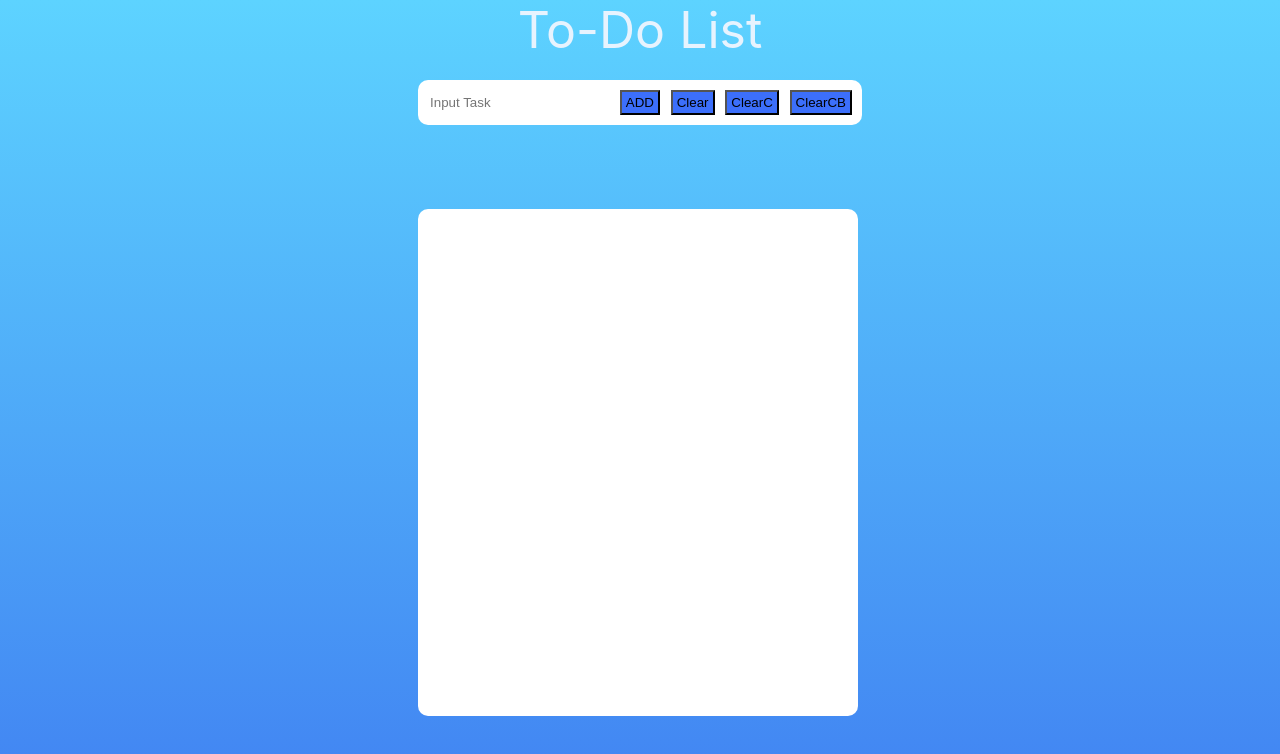
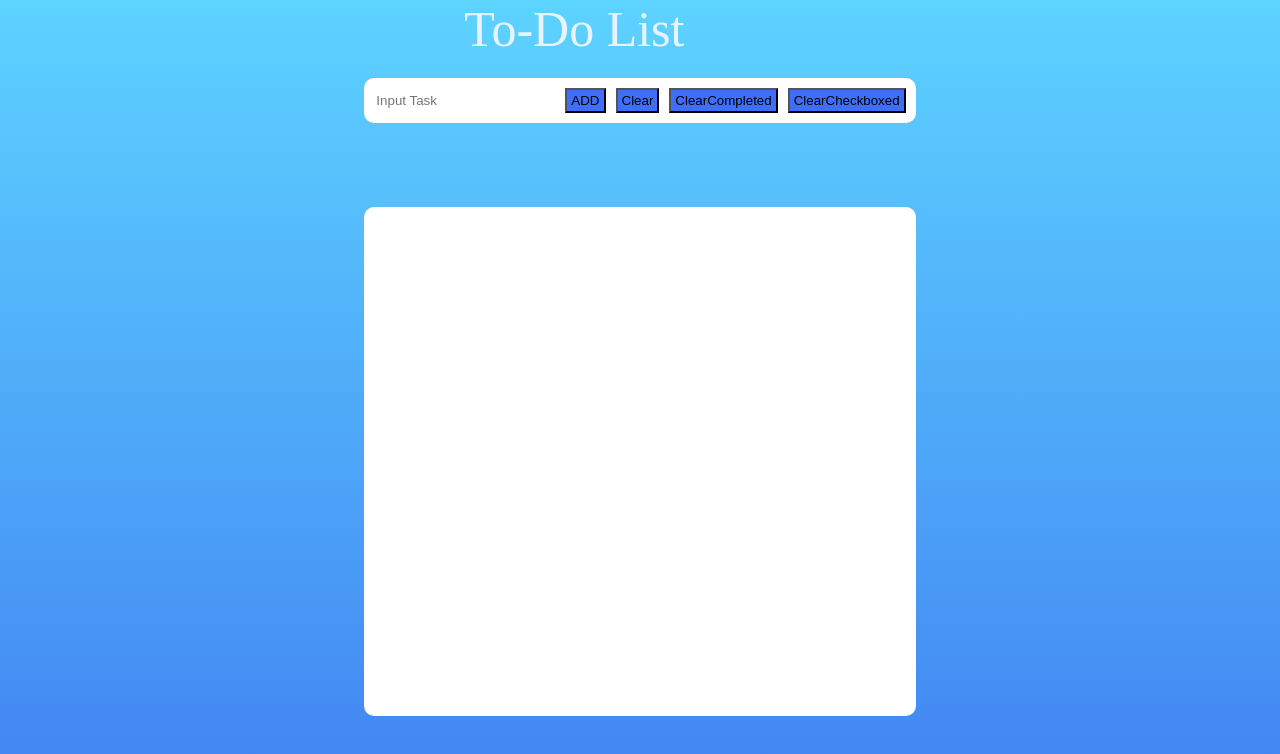
Before and after one commit to badrilosaberidze/eAcademy-react-todo, a React (Create React App) app: page / in a window 1280 px wide. Shown: the top 754 px of the page. Built offline with nearby package versions, Linux system fonts and the light colour scheme.

Commit message:
fix bugs in code

```diff
--- a/src/App.css
+++ b/src/App.css
@@ -37,7 +37,7 @@ html,
     display: flex;
     justify-content: space-around;
     flex-wrap: wrap;
-    max-width: 430px;
+    max-width: 700px;
 }
 
 .button{
@@ -73,7 +73,7 @@ input{
     display: flex;
     flex-direction: column;
     padding: 50px 20px;
-    max-width: 400px;
+    max-width: 700px;
 }
 
 .blank{
--- a/src/App.js
+++ b/src/App.js
@@ -1,6 +1,6 @@
 import './App.css';
 //import Todos from "./components/todos";
-import Todos from "./components-hook/todos"
+import Todos from "./components-hook/Todos"
 
 function App() {
     return (
--- a/src/components-hook/Done.jsx
+++ b/src/components-hook/Done.jsx
@@ -5,8 +5,8 @@ const Done = (props) => {
     return (
         <li className="list done-list" id={props.idx} >
             <div>
-                <button className="up" onClick={() => props.upItem(props.idx)}>UP</button>
-                <button className="down" onClick={() => props.downItem(props.idx)}>DOWN</button>
+                <button className="up" onClick={() => props.moveItem("up",props.idx)}>UP</button>
+                <button className="down" onClick={() => props.moveItem("down",props.idx)}>DOWN</button>
             </div>
             <div className="list-txt done-txt" >{props.item}</div>
             <div className="imgs">
--- a/src/components-hook/todo.jsx
+++ b/src/components-hook/todo.jsx
@@ -13,8 +13,8 @@ const Todo = (props) =>{
     return(
         <li className="list" id={props.idx}  >
             <div>
-                <button className="up" onClick={() => props.upItem(props.idx)}>UP</button>
-                <button className="down" onClick={() => props.downItem(props.idx)}>DOWN</button>
+                <button className="up" onClick={() => props.moveItem("up",props.idx)}>UP</button>
+                <button className="down" onClick={() => props.moveItem("down",props.idx)}>DOWN</button>
             </div>
             <div className="list-txt" >{props.item}</div>
             <div className="imgs">
--- a/src/components-hook/todos.jsx
+++ b/src/components-hook/todos.jsx
@@ -1,142 +1,130 @@
-import React , {useState} from "react";
+import React, { useState } from "react";
 import Done from "./Done"
-import Todo from "./todo"
+import Todo from "./Todo"
 
-const Todos = () =>{
+const Todos = () => {
 
-    const[currentInput,setCurrentInput] = useState("");
-    const[currentEdit,setCurrentEdit] = useState("");
-    const[todos,setTodos] = useState([]);
-    const[err,setErr] = useState("");
-    const[done,setDone] = useState([]);
-    const[check,setCheck] = useState([]);
-    const[edit,setEdit] = useState([]);
+    const [currentInput, setCurrentInput] = useState("");
+    const [currentEdit, setCurrentEdit] = useState("");
+    const [todos, setTodos] = useState([]);
+    const [err, setErr] = useState("");
+    const [done, setDone] = useState([]);
+    const [check, setCheck] = useState([]);
+    const [edit, setEdit] = useState([]);
 
-    const handleOnInputChange = (e) =>{
+    const handleOnInputChange = (e) => {
         setCurrentInput(e.target.value);
     }
-    const handleOnEditChange = (e) =>{
+    const handleOnEditChange = (e) => {
         setCurrentEdit(e.target.value);
     }
 
-
-    const addOnList = () =>{
-        let newTodo=currentInput;
-        let todoArr=[...todos];
-        let k=true;
-
-        if (currentInput===""){
-            k=false;
+    const handleOnKeyPress = (event) => {
+        if (event.key === "Enter") {
+            addOnList();
+        }
     }
 
-        if (!todoArr.includes(newTodo) && k){
+    const addOnList = () => {
+        let newTodo = currentInput;
+        let todoArr = [...todos];
+
+        if (!todoArr.includes(newTodo) && currentInput !== "") {
             todoArr.push(newTodo);
             setTodos(todoArr);
             setCurrentInput("");
             setErr("");
-        }else{
-            if (k!==false){
+        } else {
+            if (currentInput !== "") {
+                setErr("this task already exists in list");
+            } else {
+                setErr("type something to input");
+            }
+        }
+    }
+
+    const clearCompleted = () => {
+        let arr = [...todos];
+        done.map((item) => {
+            arr= arr.filter((it) => it!==item);
+        })
+        setTodos(arr);
+        setDone([]);
+    }
+
+    const clearCheckboxed = () => {
+        let arr = [...todos];
+        check.map((item) => {
+            arr= arr.filter((it) => it!==item);
+        })
+        setTodos(arr);
+        setCheck([]);
+    }
+
+    const clearAll = () => {
+        setDone([]);
+        setTodos([]);
+        setCheck([]);
+    }
+
+    const Edit = (item) => {
+        let arr = [...edit];
+        if (arr.includes(item)) {
+            arr = arr.filter((it) => it !== item);
+        } else {
+            arr.push(item);
+        }
+        setEdit(arr);
+    }
+
+    const handleOnEdit = (idx, currentEdit) => {
+        let arr = [...todos];
+        let arredit = [...edit];
+        if (currentEdit !== "" && !arr.includes(currentEdit)) {
+            arr[idx] = currentEdit;
+            arredit = arredit.filter((it) => it !== arr[idx]);
+            setTodos(arr);
+            setEdit(arredit);
+            setErr("");
+        } else {
+            if (currentEdit !== "") {
                 setErr("this task already exists in list");
             }
         }
     }
 
-    const clearCompleted = () =>{
-        let arr=[...todos];
-        for (let i=0; i<done.length; i++){
-            arr=arr.filter((it) => it!==done[i]);
-        }
-        setTodos(arr);
-        setDone([]);
-    }
-
-    const clearCheckboxed = () =>{
-        let arr=[...todos];
-        let doneArr=[...done];
-        for (let i=0; i<check.length; i++){
-            arr = arr.filter((it) => it!==check[i]);
-
-            if (doneArr.includes(check[i])){
-                doneArr = doneArr.filter((it) => it!==check[i]);
-            }
-        }
-
-        setTodos(arr);
-        setDone(doneArr);
-        setCheck([]);
-    }
-
-    const clearAll = () =>{
-        setDone([]);
-        setTodos([]);
-        setCheck([]);
-    }
-
-    const Edit = (item) =>{
-        let arr=[...edit];
-        if (arr.includes(item)){
-            arr=arr.filter((it) => it!==item);
-        }else{
-            arr.push(item);
-        }
-        setEdit(arr);
-    }
-
-    const handleOnEdit = (idx , currentEdit) =>{
-        let arr=[...todos];
-        let arredit=[...edit];
-        if (currentEdit!=="" && !arr.includes(currentEdit)){
-            arr[idx]=currentEdit;
-            arredit=arredit.filter((it) => it!==arr[idx]);
-            setTodos(arr);
-            setEdit(arredit);
-            setErr("");
-        }  else{
-            if (currentEdit!==""){
-                setErr("this task already exists in list");
-            }
-        }
-    }
-
-    const markAsCompleted = (idx) =>{
-        let doneArr=[...done];
-        let item=todos[idx];
+    const markAsCompleted = (idx) => {
+        let doneArr = [...done];
+        let item = todos[idx];
         doneArr.push(item);
         setDone(doneArr);
     }
 
-    const upItem = (idx) =>{
-        if (idx!==0){
+    const moveItem = (direction , idx) =>{
         let arr=[...todos];
+        if (direction==="up" && idx!==0){
             arr[idx-1]=todos[idx];
             arr[idx]=todos[idx-1];
+        }else if(direction== "down" && idx!== todos.length-1){
+            arr[idx+1]=todos[idx];
+            arr[idx]=todos[idx+1];
+        }
         setTodos(arr);
+    }
+
+    const removeFromList = (idx) => {
+        let item = todos[idx];
+        setTodos(todos.filter((it) => it !== item));
+        if (done.includes(item)) {
+            setDone(done.filter((it) => it !== item));
         }
     }
 
-    const downItem = (idx) =>{
-        if (idx!==todos.length-1){
-            let arr=[...todos];
-            arr[idx+1]=todos[idx];
-            arr[idx]=todos[idx+1];
-            setTodos(arr);
-        }
-    }
-
-
-    const removeFromList = (idx) =>{
-        let item =todos[idx];
-        setTodos(todos.filter((it) => it!==item));
-        if (done.includes(item)){
-            setDone(done.filter((it) => it!==item));
-        }
-    }
-
-    const onCheck = (item) =>{
-        let arr=[...check];
-        if (check.includes(item)){
-            arr=arr.filter((it) => it!==item);
-        }else{
+    const onCheck = (item) => {
+        let arr = [...check];
+        if (check.includes(item)) {
+            arr = arr.filter((it) => it !== item);
+        } else {
             arr.push(item);
         }
         setCheck(arr);
@@ -153,19 +141,20 @@ const Todos = () =>{
                     placeholder="Input Task"
                     onChange={handleOnInputChange}
                     value={currentInput}
+                    onKeyPress={handleOnKeyPress}
                 />
                 <button className="button" onClick={addOnList}>ADD</button>
                 <button className="button" onClick={clearAll}>Clear</button>
-                    <button className="button" onClick={clearCompleted}>ClearC</button>
-                    <button className="button" onClick={clearCheckboxed}>ClearCB</button>
+                <button className="button" onClick={clearCompleted}>ClearCompleted</button>
+                <button className="button" onClick={clearCheckboxed}>ClearCheckboxed</button>
             </div>
 
             <div className="blank"></div>
 
             <ul id="list-cont">
 
-                {todos.map((item,idx) =>{
-                    if (!done.includes(item)){
+                {todos.map((item, idx) => {
+                    if (!done.includes(item)) {
                         return (
                             <Todo
                                 key={idx}
@@ -174,28 +163,29 @@ const Todos = () =>{
                                 editArr={edit}
                                 markAsCompleted={markAsCompleted}
                                 removeFromList={removeFromList}
-                            upItem={upItem}
-                            downItem={downItem}
+                                moveItem={moveItem}
                                 onCheck={onCheck}
                                 edit={Edit}
                                 handleOnEdit={handleOnEdit}
                                 handleOnEditChange={handleOnEditChange}
+                                handleOnKeyPress={handleOnKeyPress}
                             />
-                        )}else{
+                        )
+                    } else {
 
-                        return(
+                        return (
                             <Done
                                 key={idx}
                                 idx={idx}
                                 item={item}
                                 removeFromList={removeFromList}
-                            upItem={upItem}
-                            downItem={downItem}
+                                moveItem={moveItem}
                             />
-                        )}
+                        )
+                    }
                 })}
             </ul>
-                { err !== "" && ( <div id="pop-up">{err}</div> ) }
+            { err !== "" && (<div id="pop-up">{err}</div>)}
 
             <div className="blank"></div>
         </div>
--- a/src/index.css
+++ /dev/null
@@ -1,13 +0,0 @@
-body {
-  margin: 0;
-  font-family: -apple-system, BlinkMacSystemFont, 'Segoe UI', 'Roboto', 'Oxygen',
-    'Ubuntu', 'Cantarell', 'Fira Sans', 'Droid Sans', 'Helvetica Neue',
-    sans-serif;
-  -webkit-font-smoothing: antialiased;
-  -moz-osx-font-smoothing: grayscale;
-}
-
-code {
-  font-family: source-code-pro, Menlo, Monaco, Consolas, 'Courier New',
-    monospace;
-}
--- a/src/index.js
+++ b/src/index.js
@@ -1,8 +1,6 @@
 import React from 'react';
 import ReactDOM from 'react-dom';
-import './index.css';
 import App from './App';
-import reportWebVitals from './reportWebVitals';
 
 ReactDOM.render(
   <React.StrictMode>
@@ -14,4 +12,3 @@ ReactDOM.render(
 // If you want to start measuring performance in your app, pass a function
 // to log results (for example: reportWebVitals(console.log))
 // or send to an analytics endpoint. Learn more: https://bit.ly/CRA-vitals
-reportWebVitals();
--- a/src/reportWebVitals.js
+++ /dev/null
@@ -1,13 +0,0 @@
-const reportWebVitals = onPerfEntry => {
-  if (onPerfEntry && onPerfEntry instanceof Function) {
-    import('web-vitals').then(({ getCLS, getFID, getFCP, getLCP, getTTFB }) => {
-      getCLS(onPerfEntry);
-      getFID(onPerfEntry);
-      getFCP(onPerfEntry);
-      getLCP(onPerfEntry);
-      getTTFB(onPerfEntry);
-    });
-  }
-};
-
-export default reportWebVitals;
```
Also changed, not shown: src/setupTests.js (deleted, +0 -5 lines), src/logo.svg (deleted), 1 other file (tests, documents, lock files or other folders). Lines whose indentation alone changed are shown as unchanged.
